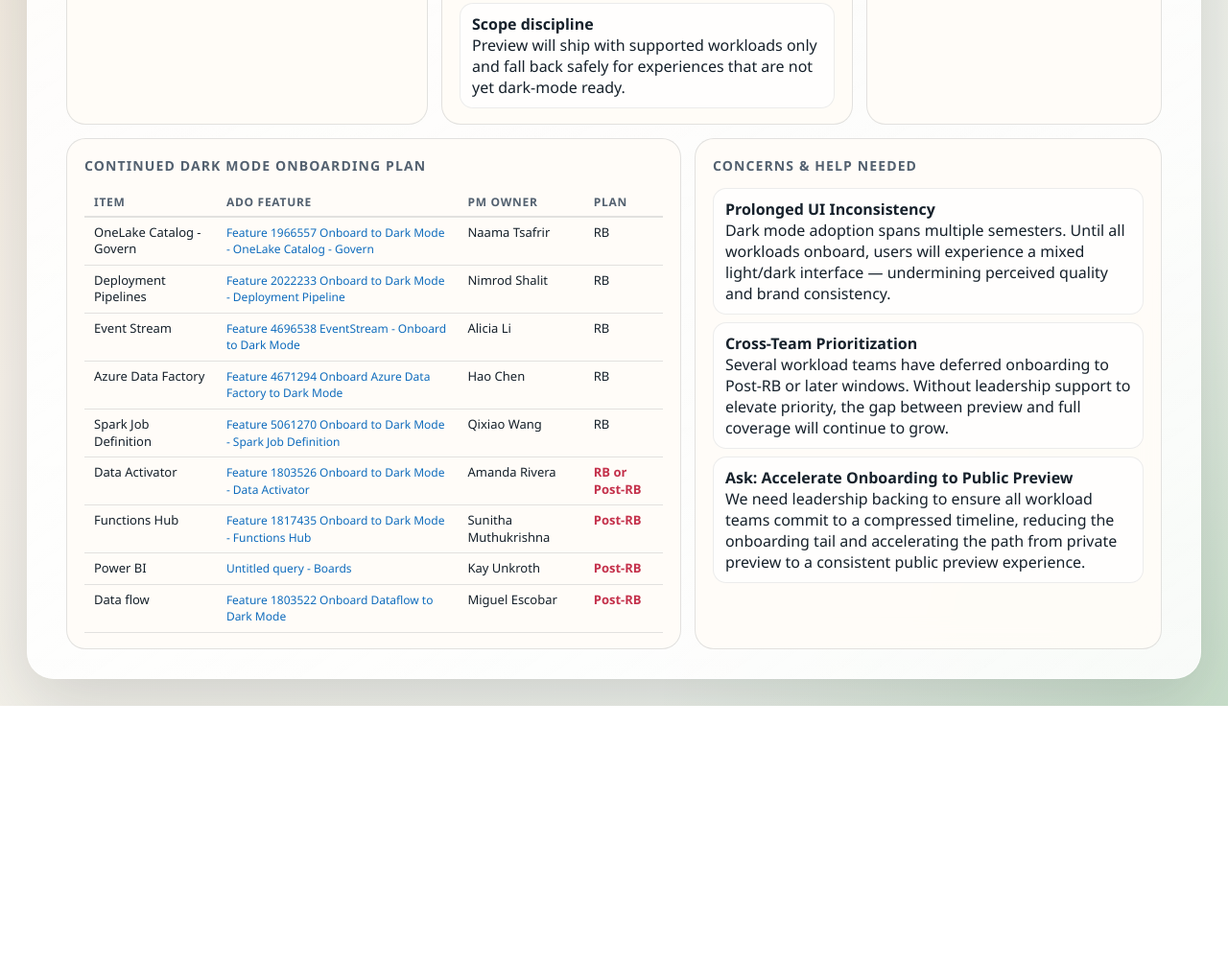
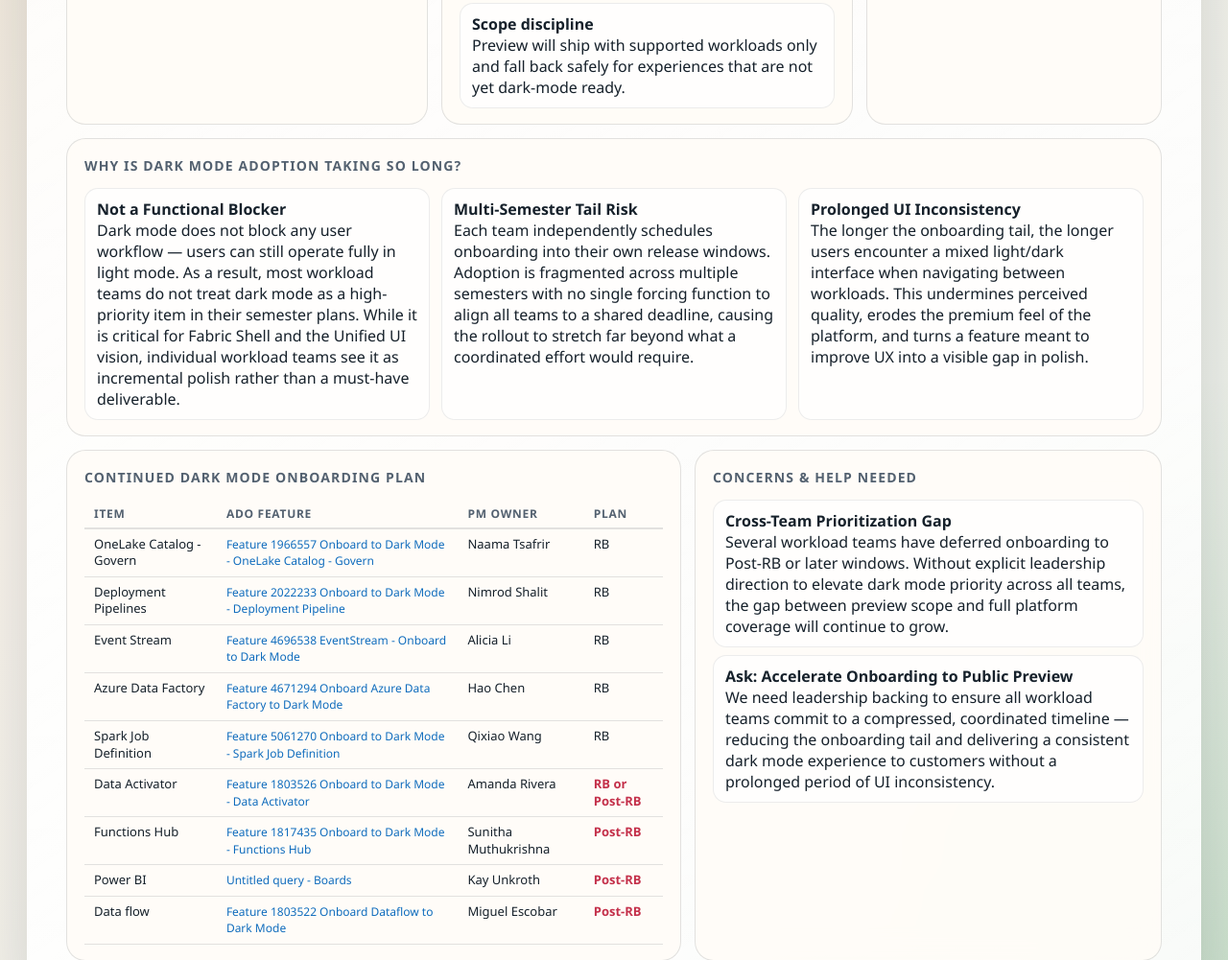
Before and after one commit to lingluo0531/Fabric-DarkMode, a website: page slides/dark-mode-private-preview-leadership-review.html in a window 1280 px wide. Shown: the part 968-1969 px from the top of the page at 96% size. Before the commit the page ends 1704 px from the top, so only its background shows below. Drawn offline with Linux system fonts and the light colour scheme.

Commit message:
Separate adoption analysis into its own section

```diff
--- a/slides/dark-mode-private-preview-leadership-review.html
+++ b/slides/dark-mode-private-preview-leadership-review.html
@@ -473,6 +473,26 @@
       </article>
     </section>
 
+    <section class="footer" style="grid-template-columns: 1fr;">
+      <div class="panel">
+        <div class="panel-title">Why Is Dark Mode Adoption Taking So Long?</div>
+        <div style="display: grid; grid-template-columns: repeat(3, 1fr); gap: 12px;">
+          <div class="ask-item">
+            <strong>Not a Functional Blocker</strong><br />
+            Dark mode does not block any user workflow — users can still operate fully in light mode. As a result, most workload teams do not treat dark mode as a high-priority item in their semester plans. While it is critical for Fabric Shell and the Unified UI vision, individual workload teams see it as incremental polish rather than a must-have deliverable.
+          </div>
+          <div class="ask-item">
+            <strong>Multi-Semester Tail Risk</strong><br />
+            Each team independently schedules onboarding into their own release windows. Adoption is fragmented across multiple semesters with no single forcing function to align all teams to a shared deadline, causing the rollout to stretch far beyond what a coordinated effort would require.
+          </div>
+          <div class="ask-item">
+            <strong>Prolonged UI Inconsistency</strong><br />
+            The longer the onboarding tail, the longer users encounter a mixed light/dark interface when navigating between workloads. This undermines perceived quality, erodes the premium feel of the platform, and turns a feature meant to improve UX into a visible gap in polish.
+          </div>
+        </div>
+      </div>
+    </section>
+
     <section class="footer">
       <div class="panel">
         <div class="panel-title">Continued Dark Mode Onboarding Plan</div>
@@ -547,16 +567,12 @@
         <div class="panel-title">Concerns &amp; Help Needed</div>
         <div class="ask-list">
           <div class="ask-item">
-            <strong>Prolonged UI Inconsistency</strong><br />
-            Dark mode adoption spans multiple semesters. Until all workloads onboard, users will experience a mixed light/dark interface — undermining perceived quality and brand consistency.
-          </div>
-          <div class="ask-item">
-            <strong>Cross-Team Prioritization</strong><br />
-            Several workload teams have deferred onboarding to Post-RB or later windows. Without leadership support to elevate priority, the gap between preview and full coverage will continue to grow.
+            <strong>Cross-Team Prioritization Gap</strong><br />
+            Several workload teams have deferred onboarding to Post-RB or later windows. Without explicit leadership direction to elevate dark mode priority across all teams, the gap between preview scope and full platform coverage will continue to grow.
           </div>
           <div class="ask-item">
             <strong>Ask: Accelerate Onboarding to Public Preview</strong><br />
-            We need leadership backing to ensure all workload teams commit to a compressed timeline, reducing the onboarding tail and accelerating the path from private preview to a consistent public preview experience.
+            We need leadership backing to ensure all workload teams commit to a compressed, coordinated timeline — reducing the onboarding tail and delivering a consistent dark mode experience to customers without a prolonged period of UI inconsistency.
           </div>
         </div>
       </div>
```
